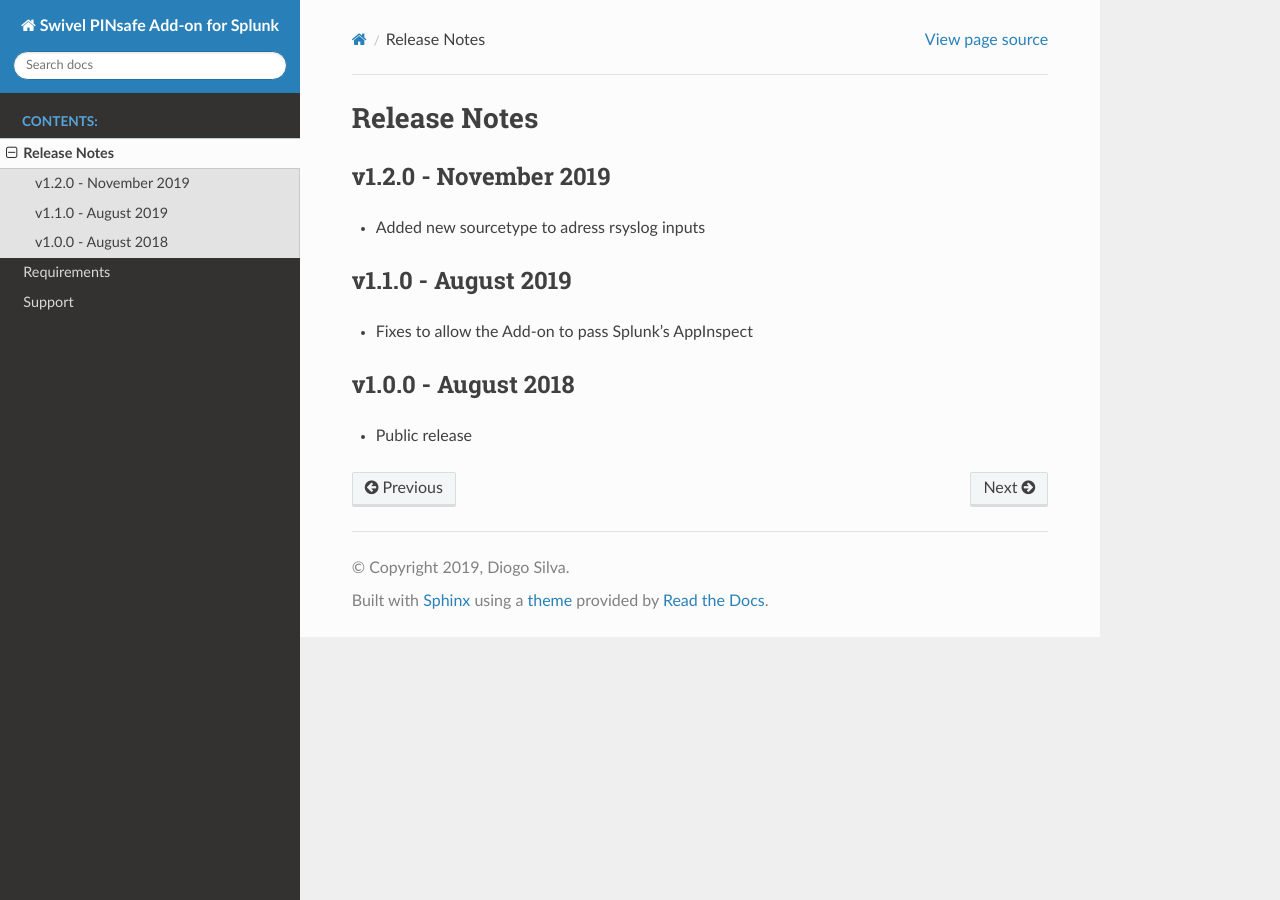
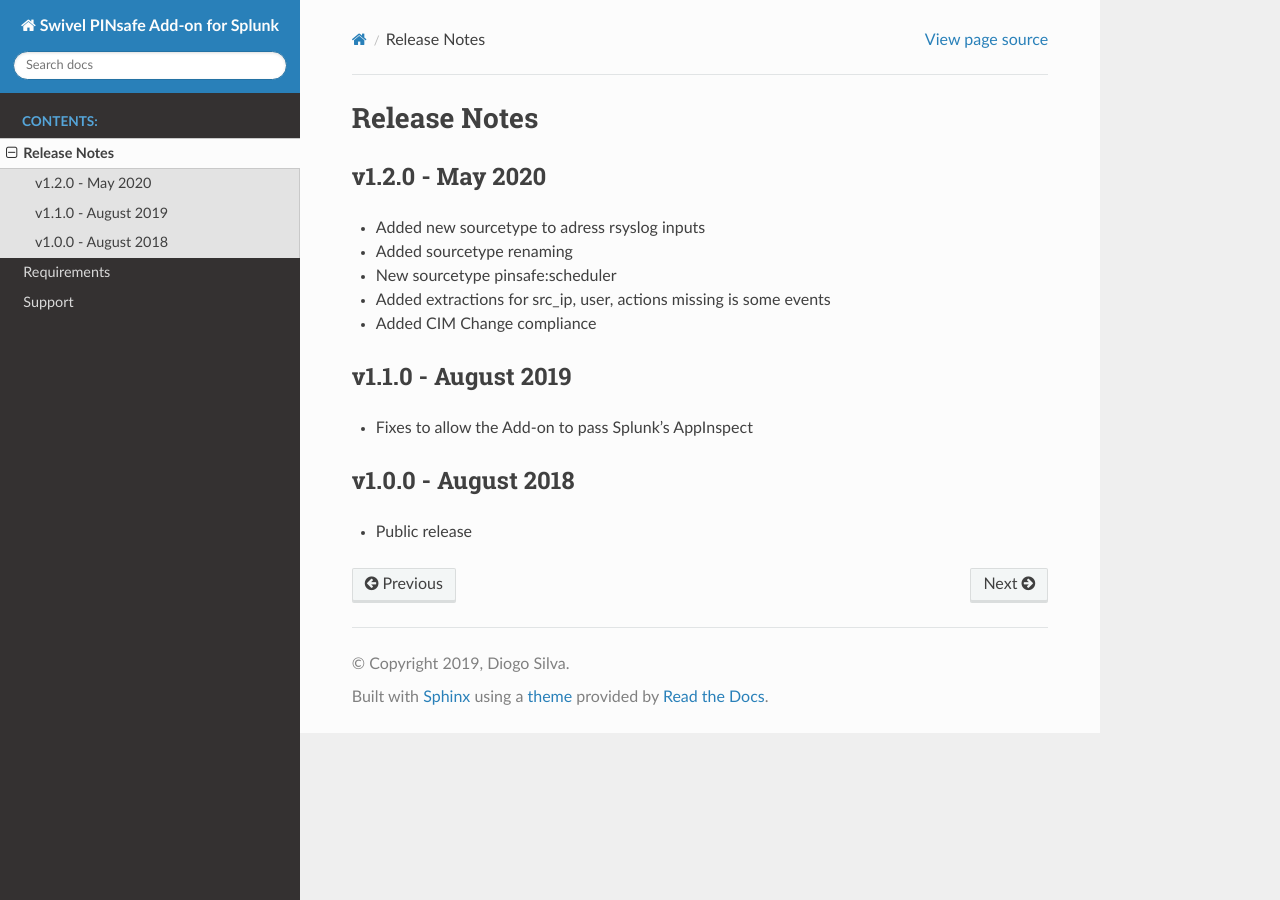
Before and after one commit to diogofgm/TA-pinsafe, a Sphinx documentation site: the page built from docs/source/releasenotes.rst, in a window 1280 px wide. Built offline with Sphinx 7.4.7 and the Read the Docs theme 2.0.0, drawn with Linux system fonts in a browser that asks for light colours; pages that are not in the unit, such as notebooks, are missing from menus.

Commit message:
Update releasenotes.rst

```diff
--- a/docs/source/releasenotes.rst
+++ b/docs/source/releasenotes.rst
@@ -2,9 +2,13 @@
 Release Notes
 =============
 
-v1.2.0 - November 2019
+v1.2.0 - May 2020
 ----------------------
 - Added new sourcetype to adress rsyslog inputs
+- Added sourcetype renaming
+- New sourcetype pinsafe:scheduler
+- Added extractions for src_ip, user, actions missing is some events
+- Added CIM Change compliance
 
 v1.1.0 - August 2019
 --------------------
```
